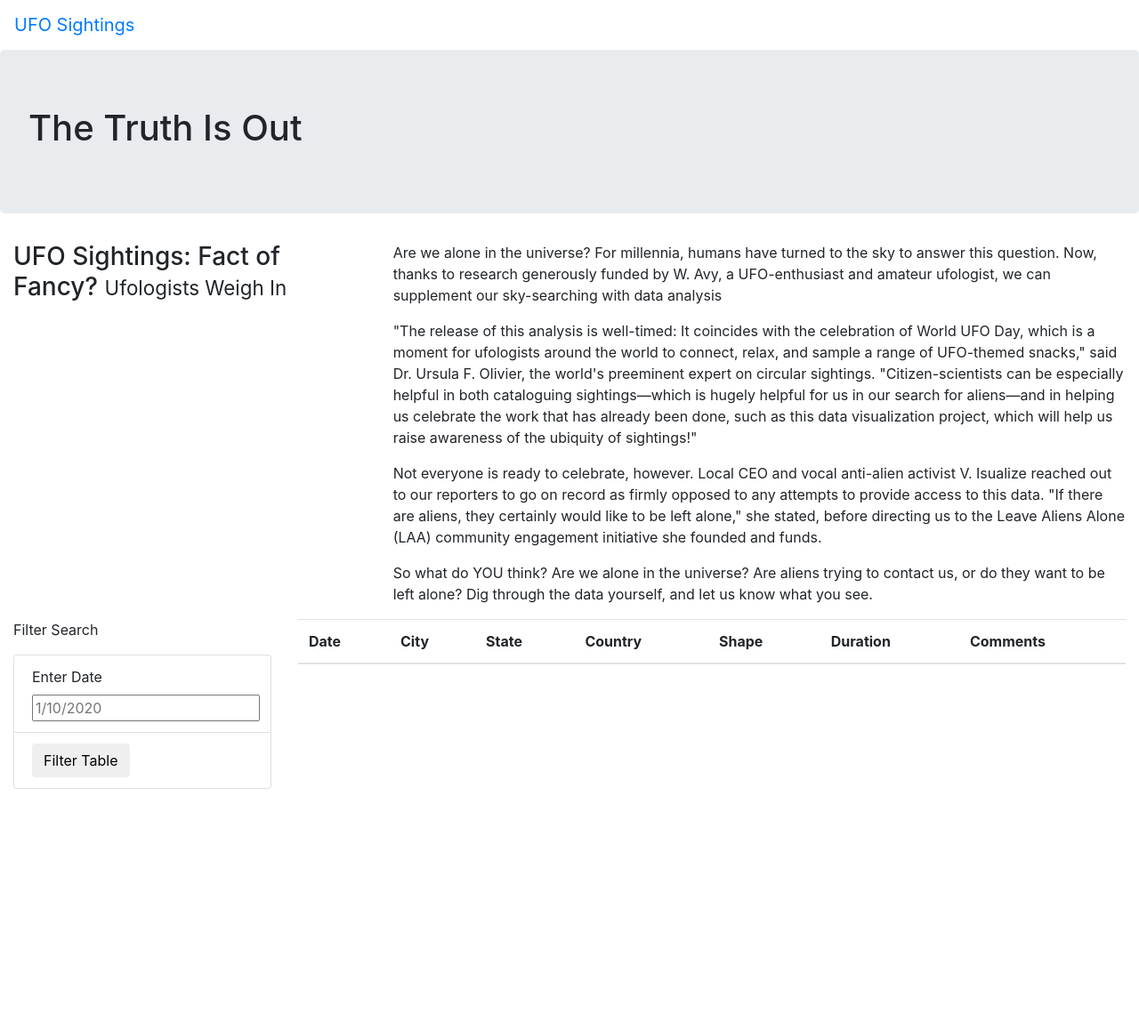
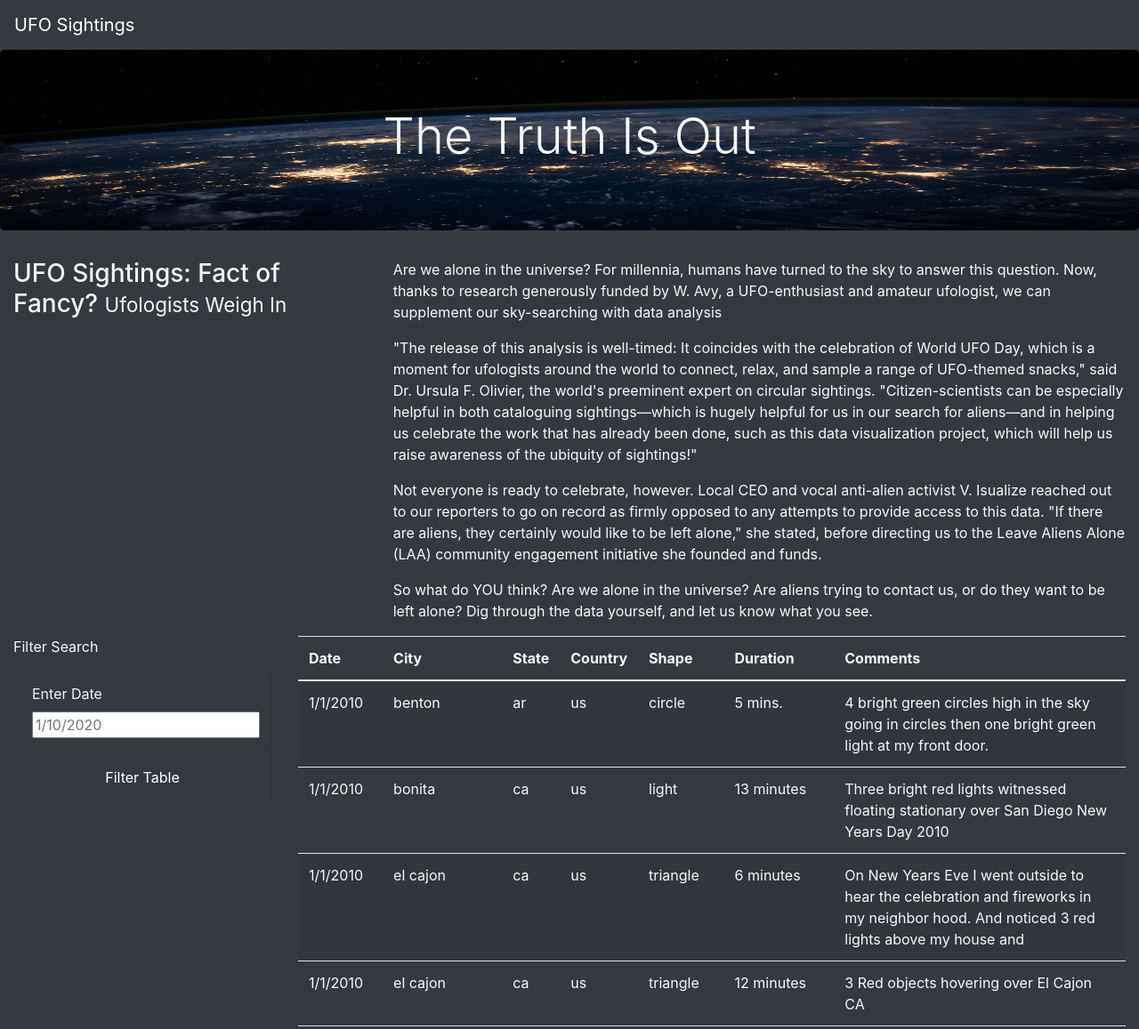
Before and after one commit to ThomasPWink/UFOs, a plain HTML site: page index.html in a window 1280 px wide. Shown: the top 1157 px of the page at 89% size. Before the commit the page ends 887 px from the top, so only its background shows below. Drawn offline with nearby package versions, Linux system fonts and the light colour scheme.

Commit message:
final module

```diff
--- a/index.html
+++ b/index.html
@@ -13,14 +13,14 @@
     />
     <link rel="stylesheet" href="static/css/style.css">
 </head>
-<body>
-    <div class=""wrapper">
-        <nav class="navbar navbar-expand-lg">
+<body class="bg-dark">
+    <div class="wrapper">
+        <nav class="navbar navbar-dark bg-dark navbar-expand-lg">
             <a class="navbar-brand" href="index.html">UFO Sightings</a>
         </nav>
     </div>
     <div class="jumbotron">
-        <h1>The Truth Is Out</h1>
+        <h1 class="display-4">The Truth Is Out</h1>
     </div>
     <div class="container-fluid">
         <div class="row">
@@ -41,17 +41,19 @@
     <div class="container-fluid">
         <div class="row">
             <div class="col-md-3">
-                <form>
+                <form class="bg-dark">
                     <p>Filter Search</p>
-                    <ul class="list-group">
-                        <li class="list-group-item">
+                    <ul class="list-group bg-dark">
+                        <li class="list-group-item bg-dark">
                             <label for="date">Enter Date</label>
                             <input type="text" placeholder="1/10/2020" id="datetime">
 
 
                         </li>
-                        <li class="list-group-item">
-                            <button id="filter-btn" type="button" class="btn btn-default">Filter Table</button>
+                        <li class="list-group-item bg-dark">
+                            <button id="filter-btn" type="button" class="btn btn-dark">
+                                Filter Table
+                            </button>
 
                         </li>
                     </ul>
@@ -78,5 +80,8 @@
         </div>
     </div>
 
+    <script src="https://cdnjs.cloudflare.com/ajax/libs/d3/4.12.0/d3.js"></script>
+    <script src="static/js/data.js"></script>
+    <script src="static/js/app.js"></script>
 </body>
 </html>
--- a/static/css/style.css
+++ b/static/css/style.css
@@ -0,0 +1,14 @@
+body {
+
+    color: #f7f7f7;
+}
+
+.jumbotron{
+    background-image:url("../Images/nasa.jpg");
+    background-size: 100% 100%;
+    text-align: center;
+}
+
+#filter-btn {
+    width: 100%;
+  }
```
Also changed, not shown: static/js/app.js (renamed from JavaScript/app.js, +5 -2 lines), static/Images/nasa.jpg (added), static/js/data.js (renamed from JavaScript/data.js).
